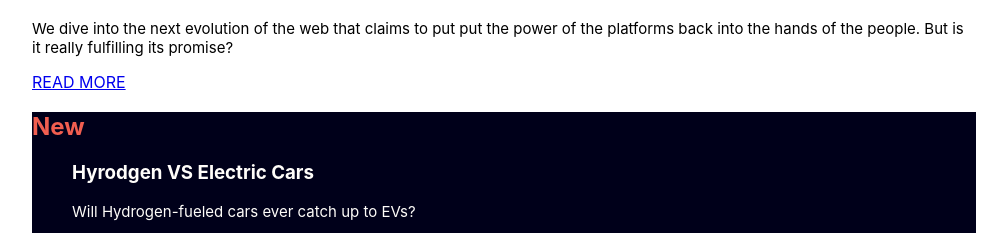
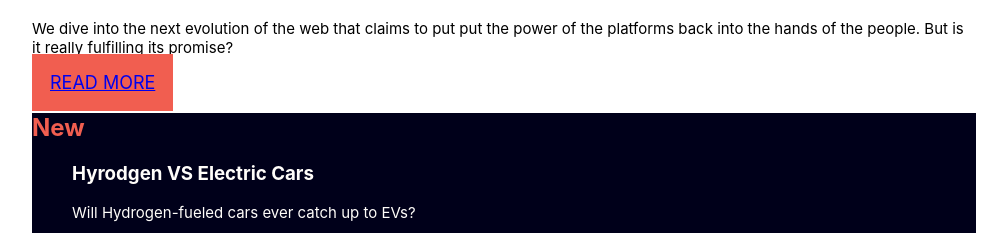
Before and after one commit to 3man75/news-homepage-main, a plain HTML site: page index.html in a window 1280 px wide. Shown: the part 563-796 px from the top of the page, without its empty margins (136-1143 px from the left). Drawn offline with Linux system fonts and the light colour scheme.

Commit message:
coloring the continue button

```diff
--- a/index.html
+++ b/index.html
@@ -34,7 +34,11 @@
         really fulfilling its promise?
       </p>
 
-      <a href="#mainArticle"> READ MORE</a>
+      <span class="readMore">
+
+       <a href="#mainArticle"> READ MORE</a>
+      </span>
+
     </main>
 
     <aside class="blue">
--- a/style.css
+++ b/style.css
@@ -52,8 +52,12 @@ header {
     grid-column: 2/3;
 }
 .readMore {
+  color: var(--neu_white);
+  background-color: var(--primary-red); /*Need to: get space between continue button. Color text as white.*/
+  font-size: large;
+  padding: 1em;
+  width: 2.5em;
 
-  background-color: var(--primary-org);
 }
 .blue {
   background-color: var(--neu_drk_blue);
```
